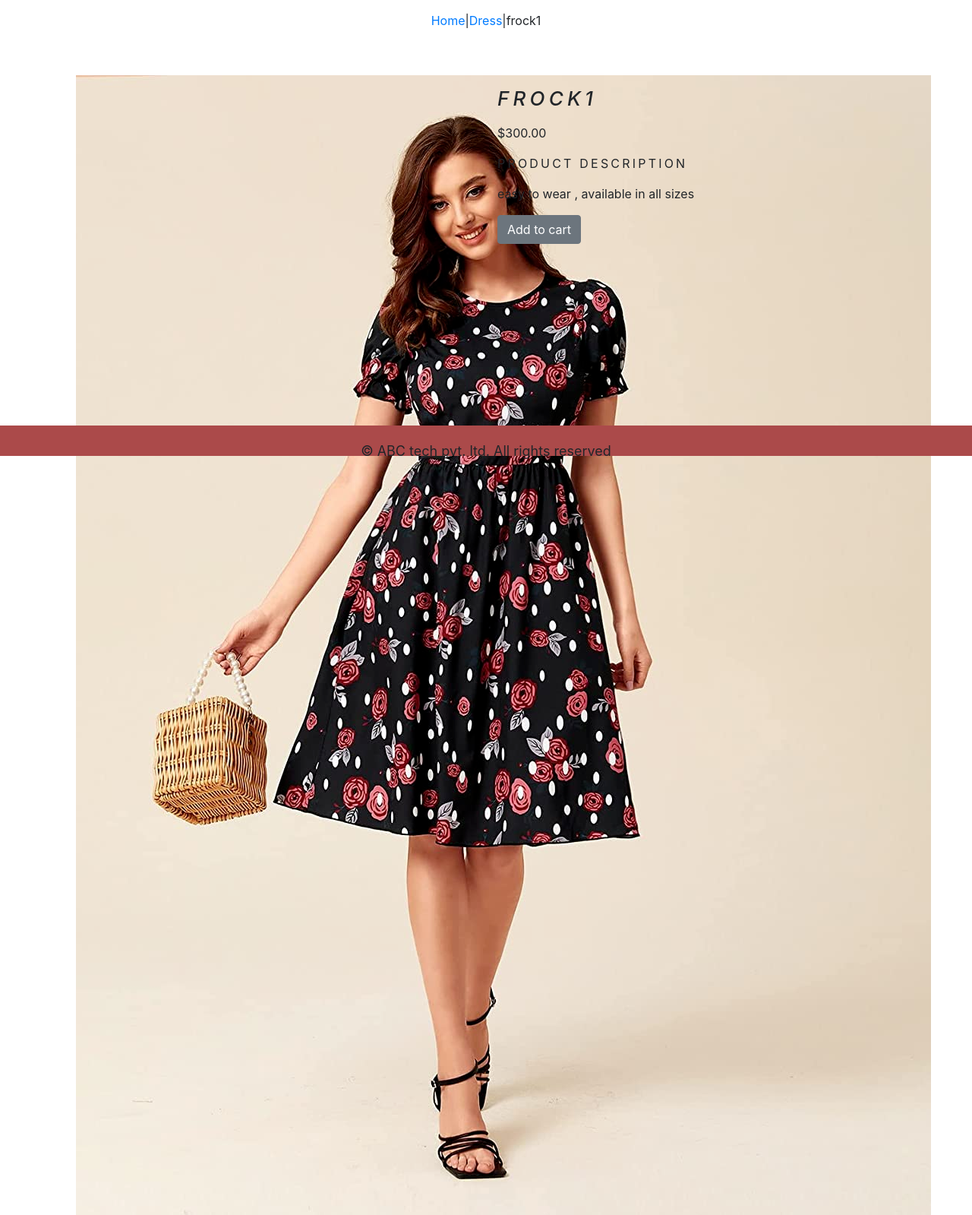
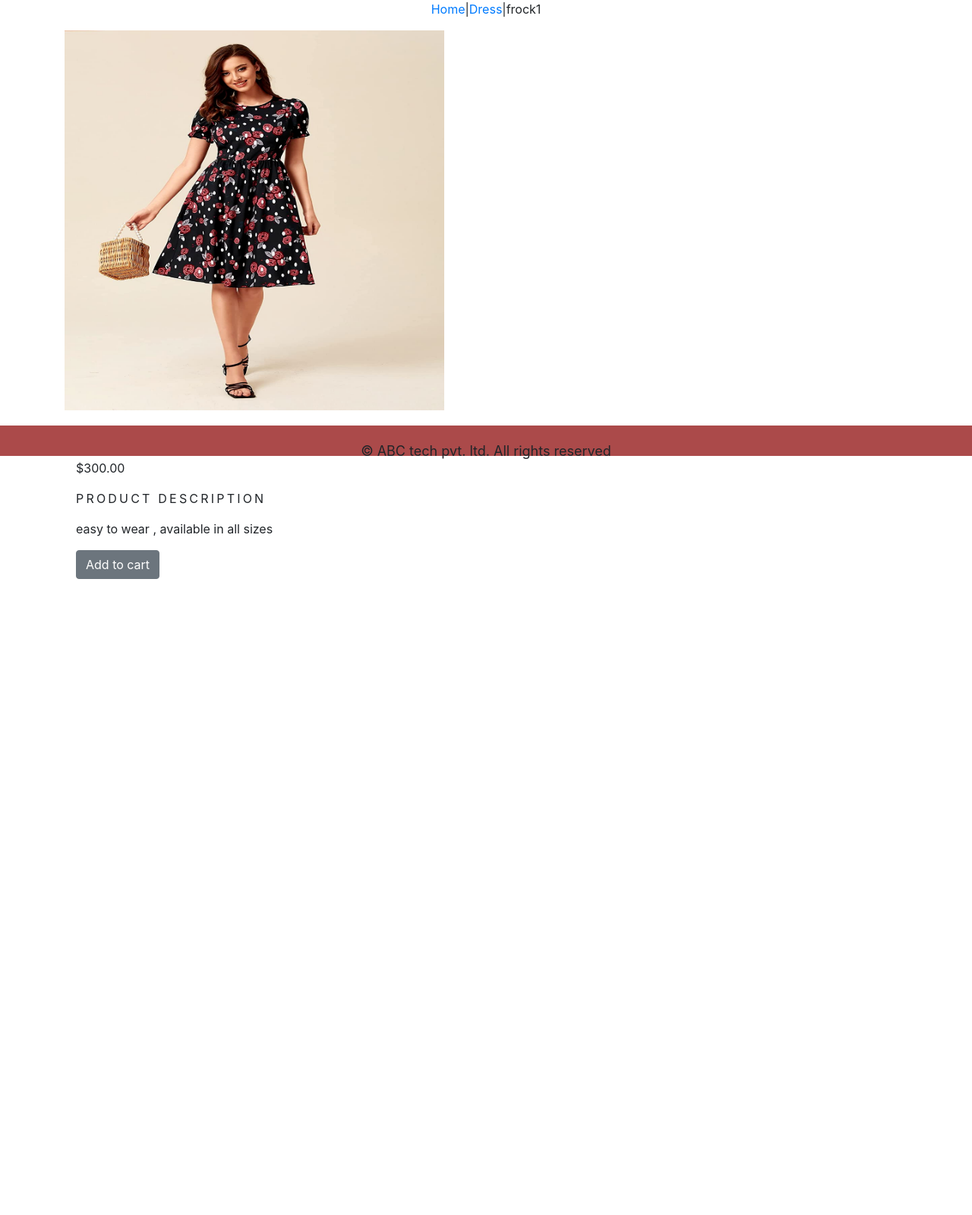
Before and after one commit to sonajaxn/ecom, a Django app: page /shopapp/dress/frock1/ in a window 1280 px wide. Shown: the part 200-1799 px from the top of the page at 76% size. After the commit the page ends 962 px from the top, so only its background shows below. Run offline with Django 4.2, Linux system fonts and the light colour scheme; data comes from the database, SQL or seed files in the repository; both versions use the stored data as it was after the commit; some libraries are stand-ins or nearby versions.

Commit message:
fixed issues

```diff
--- a/ecommerceproject/static/css/custom.css
+++ b/ecommerceproject/static/css/custom.css
@@ -86,10 +86,26 @@
 
 /***prductpage***/
 
+.prod_image{
+    width:500;
+    height:500
+}
+
+
 .my_prod_row_class{
     padding-top: 15px;
     padding-bottom: 20px;
 
+
+}
+
+.prod_bottom{
+    padding-bottom: 70;
+}
+
+.prod_main{
+    display: flex;
+    flex-direction: column;
 }
 
 .my_prod_row_class .mx_auto{
--- a/ecommerceproject/templates/category.html
+++ b/ecommerceproject/templates/category.html
@@ -28,7 +28,7 @@
     {% endif %}
     <div class="mx-auto">
         {% if category %}
-        <img class="my_image" src="{{category.image.url}}" alt="{{category.name}}">
+        <img  src="{{category.image.url}}" alt="{{category.name}}">
     </div>
         <br>
         <div>
--- a/ecommerceproject/templates/product.html
+++ b/ecommerceproject/templates/product.html
@@ -14,23 +14,28 @@
 
 
 {% block content %}
-            <div class="row my_prod_row_class">
+<div class="prod_main">
     <div class="mx-auto">
-                    <p><a href="{% url 'shopapp:allProdCat' %}">Home</a>|<a href="{{product.category.get_url}}">{{product.category}}</a>|{{product.name}}</p>
+        <p><a href="{% url 'shopapp:allProdCat' %}">Home</a>|<a
+                href="{{product.category.get_url}}">{{product.category}}</a>|{{product.name}}</p>
+    </div>
 
-                </div>
-            </div>
-            <div class="container">
-            <br>
-           <div class="row">
-            <div class="col-12 col-sm-12 col-md-12 col-lg-6 text-center">
-                <div>
-                <div style="min-width: 18rem;">
+    <!-- <div> -->
+        <img class="prod_image" src="{{product.image.url}}" alt="{{product.name}}">
+    <!-- </div> -->
+
+
+    <!-- <div class="container"> -->
+
+    <!-- <div class="row"> -->
+    <!-- <div class="col-12 col-sm-12 col-md-12 col-lg-6 text-center"> -->
+    <!-- <div> -->
+    <!-- <div style="min-width: 18rem;">
                     <img src="{{product.image.url}}" alt="{{product.name}}">
-                </div>
-            </div>
-        </div>
-                <div class="col-12 col-sm-12 col-md-12 col-lg-6">
+                </div> -->
+    <!-- </div> -->
+    <!-- </div> -->
+    <div class="col-12 col-sm-12 col-md-12 col-lg-6 prod_bottom">
                     <h2 class="my_prod_title">{{product.name}}</h2>
                     <p>${{product.price}}</p>
                     <p class="my_title"> Product Description </p>
```
Also changed, not shown: ecommerceproject/db.sqlite3, ecommerceproject/media/category/dress-banner.png (added), ecommerceproject/media/product/apple_OpuOkC3.png (added), ecommerceproject/media/product/frock1_NwE3p3c.png (added), ecommerceproject/media/product/pineapple_bwfxBy0.png (added), ecommerceproject/static/images/dress-banner.png (added). Lines whose indentation alone changed are shown as unchanged.
